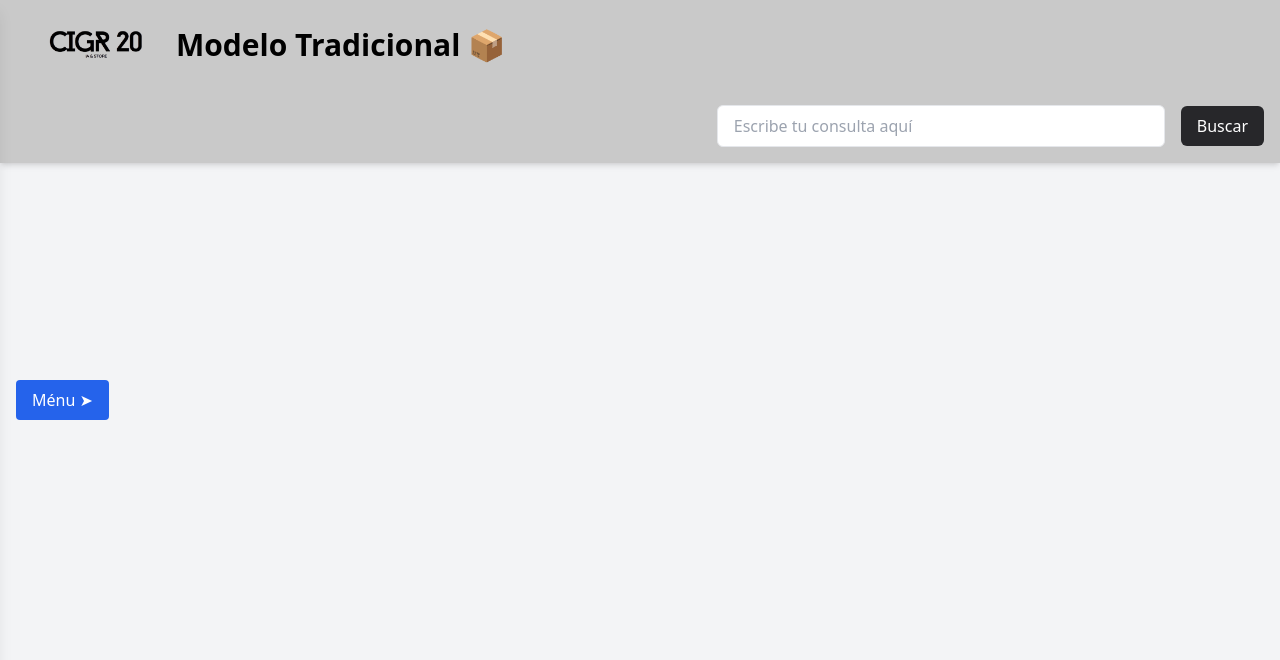
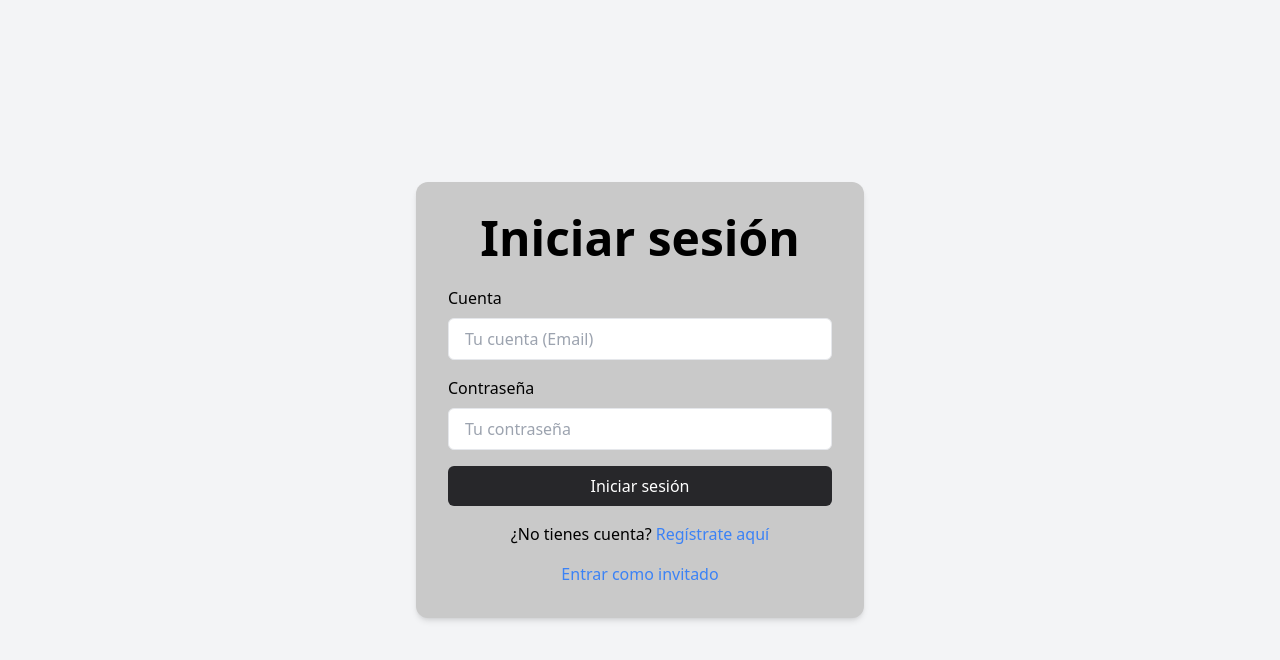
Before and after one commit to cesar3318123/ecommerce_web, a React (Create React App) app: page / in a window 1280 px wide. Shown: the top 660 px of the page. Built offline with nearby package versions, Linux system fonts and the light colour scheme.

Commit message:
Primer comentario

```diff
--- a/src/App.js
+++ b/src/App.js
@@ -4,12 +4,12 @@ import Register from "./reg"; //Para la pagina de registro
 import Login from "./log"; //Para la pagina de inicio de sesion
 import Home from "./home"; //Para la pagina de inicio
 import Profile from "./profile"; //Para la pagina de perfil
-import Purchase_screen from "./purchase";
+import Purchasescreen from "./purchase";
 import Home2 from "./home2"; //Para la pagina de inicio IA modo interfaz
 import Information from "./information"; //Para la pagina de informacion
 import Instruction from "./instructions"; //Para la pagina de instrucciones
 import End from "./end"; //Para la pagina de fin de prueba
-import Start_s from "./start_s"; //Para la pagina de inicio de prueba
+import Starts from "./start_s"; //Para la pagina de inicio de prueba
 import Survey from "./survey"; //Para la pagina de encuesta
 
 function App() {
@@ -17,16 +17,16 @@ function App() {
     //Rutas de las paginas
     <Router>
       <Routes>
-        <Route path="/" element={<Home />} />
+        <Route path="/home" element={<Home />} />
         <Route path="/reg" element={<Register />} />
-        <Route path="/log" element={<Login />} />
+        <Route path="/" element={<Login />} />
         <Route path="/profile" element={<Profile />} />
-        <Route path="/purchase" element={<Purchase_screen />} />
+        <Route path="/purchase" element={<Purchasescreen />} />
         <Route path="/home2" element={<Home2 />} />
         <Route path="/information" element={<Information />} />
         <Route path="/instructions" element={<Instruction />} />
         <Route path="/end" element={<End />} />
-        <Route path="/start_s" element={<Start_s />} />
+        <Route path="/start_s" element={<Starts />} />
         <Route path="/survey" element={<Survey />} />
       </Routes>
     </Router>
--- a/src/log.jsx
+++ b/src/log.jsx
@@ -74,6 +74,10 @@ function Login() {
             <p className="text-center mt-4">
                 ¿No tienes cuenta? <Link to="/reg" className="text-blue-500 hover:underline"> Regístrate aquí </Link>
             </p>
+            {/*Entrar como invitado */}
+            <p className="text-center mt-4">
+                <Link to="/home" className="text-blue-500 hover:underline"> Entrar como invitado </Link>
+            </p>
 
         </form>
 
```
